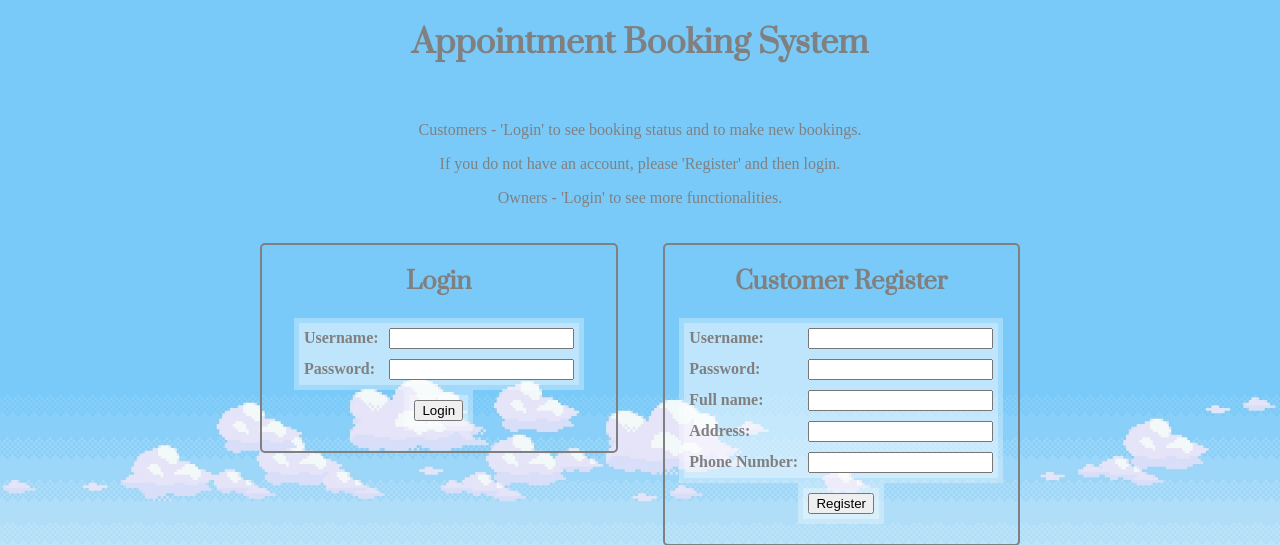
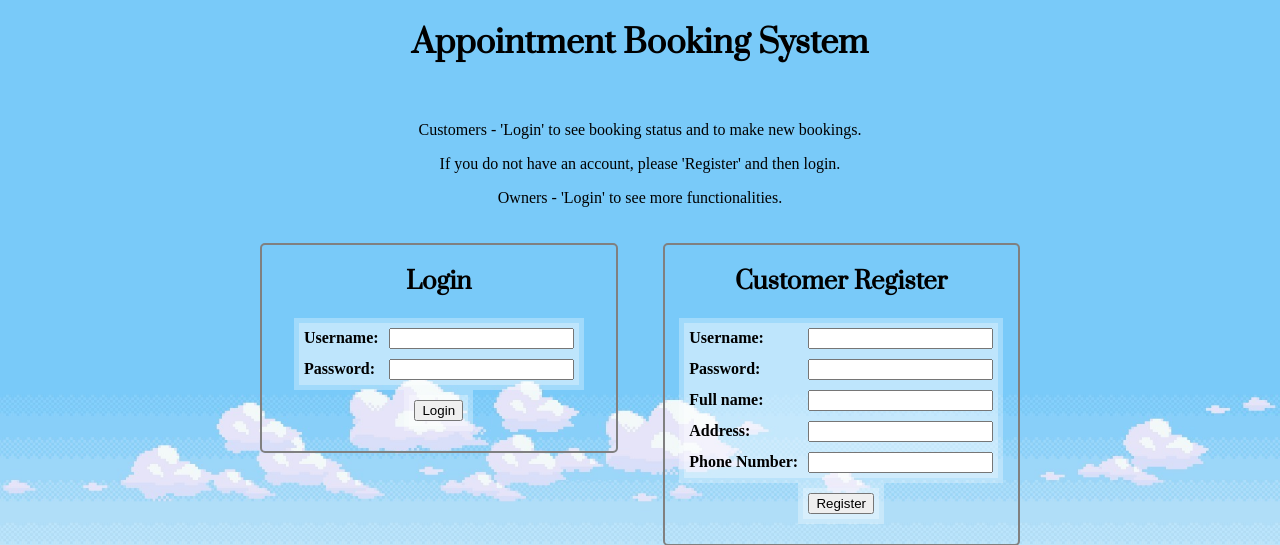
Before and after one commit to rmit-s3544280-steven-korevaar/acrs-team, a PHP site: page / in a window 1280 px wide. Shown: the top 545 px of the page. Run offline with PHP 8.4, Linux system fonts and the light colour scheme; some web fonts are replaced.

Commit message:
Changing the colour

```diff
--- a/assets/styles.css
+++ b/assets/styles.css
@@ -17,7 +17,7 @@ a,p,th,td,li {
 }
 /*Centre the wrapper div in the center of screen */
 div#mainWrapper{
-	color: gray; /* This will cause all inherited text to change to the specified color */
+	color: black; /* This will cause all inherited text to change to the specified color */
 	position: relative;
 	margin:0px auto;
 	padding:0px;
```
